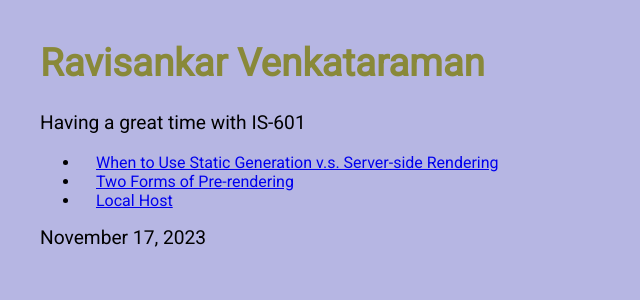
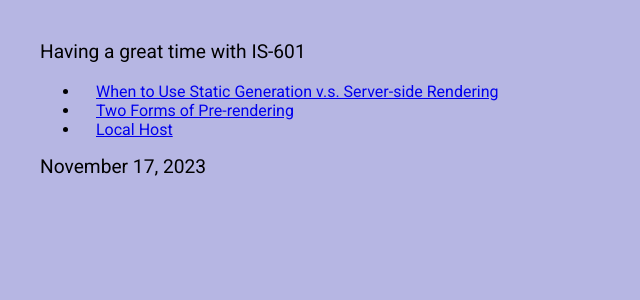
Before and after one commit to NJIT-WIS/nextjs-tutorial-rv452njit, a Next.js app: page / in a window 1280 px wide. Shown: the top 300 px of the page, without its empty margins (0-640 px from the left). Built offline with nearby package versions, Linux system fonts and the light colour scheme.

Commit message:
indexjs change

```diff
--- a/pages/index.js
+++ b/pages/index.js
@@ -11,9 +11,9 @@ class Index extends Component {
     return (
         <div id="container" className="layout_container">
         <main>
-            <header>
+            {/* <header>
                 <h1>Ravisankar Venkataraman</h1>
-                </header>
+                </header> */}
             <section id="submainsection" className="">
                 <p>
                     Having a great time with IS-601
```
